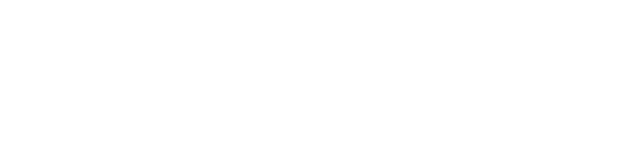
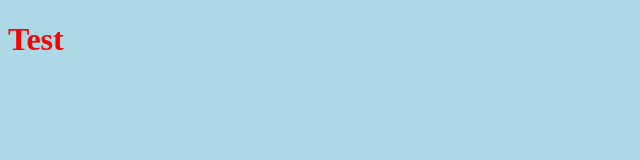
Before and after one commit to martraw/DroneZone, a website: page index.html in a window 1280 px wide. Shown: the whole page, without its empty margins (0-640 px from the left). Drawn offline with Linux system fonts and the light colour scheme.

Commit message:
Add package.json scripts for sass compilation, autoprefixing and css compression

```diff
--- a/index.html
+++ b/index.html
@@ -4,9 +4,10 @@
   <meta charset="UTF-8">
   <meta name="viewport" content="width=device-width, initial-scale=1.0">
   <meta http-equiv="X-UA-Compatible" content="ie=edge">
-  <title>Document</title>
+  <link rel="stylesheet" href="css/style.css">
+  <title>DroneZone</title>
 </head>
 <body>
-
+  <h1>Test</h1>
 </body>
 </html>
--- a/package.json
+++ b/package.json
@@ -4,7 +4,11 @@
   "description": "",
   "main": "index.js",
   "scripts": {
-    "test": "echo \"Error: no test specified\" && exit 1"
+    "watch:sass": "node-sass sass/main.scss css/style.css -w",
+    "compile:sass": "node-sass sass/main.scss css/style.comp.css",
+    "prefix:css": "postcss --use autoprefixer -b 'last 10 versions' css/style.comp.css -o css/style.prefix.css",
+    "compress:css": "node-sass css/style.prefix.css css/style.css --output-style compressed",
+    "build:css": "npm-run-all compile:sass prefix:css compress:css"
   },
   "author": "",
   "license": "ISC",
--- /dev/null
+++ b/sass/main.scss
@@ -0,0 +1,4 @@
+body {
+  background-color: lightblue;
+  color: red;
+}
```
Also changed, not shown: css/style.css (added).
